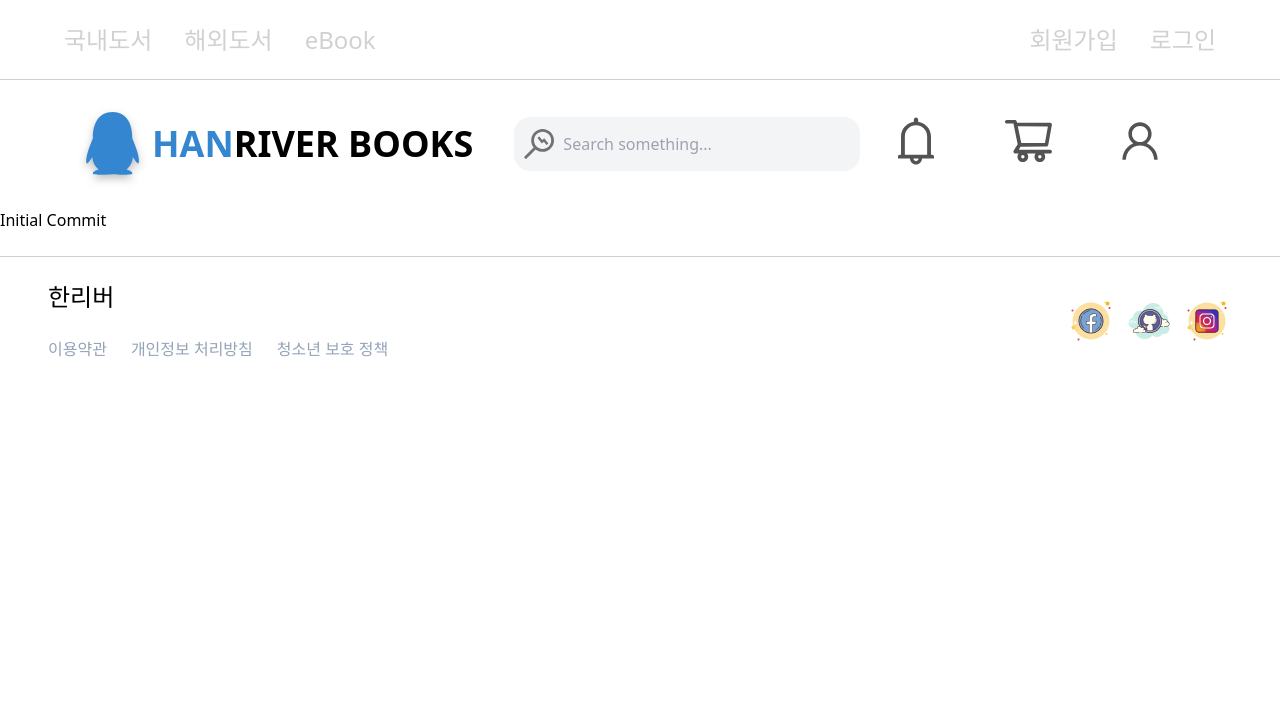
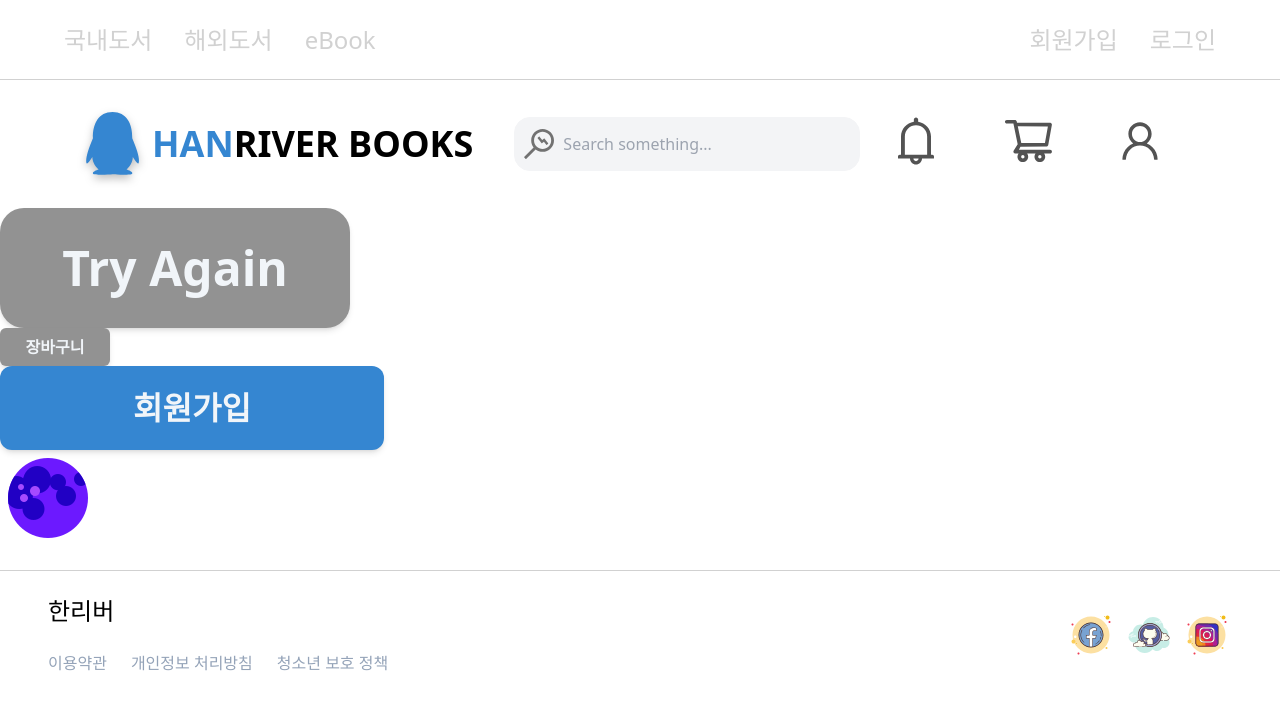
Before and after one commit to HanriverProject/frontend, a Next.js app in the folder client/: page / in a window 1280 px wide. Shown: the top 710 px of the page. Built offline with nearby package versions, Linux system fonts and the light colour scheme.

Commit message:
[CREATE]: Button logic

```diff
--- a/client/src/app/page.tsx
+++ b/client/src/app/page.tsx
@@ -1,3 +1,15 @@
+import Button from '@/components/ui/Button';
+import MoonIcon from '@/assets/icons/MoonIcon';
+
 export default function Home() {
-  return <main>Initial Commit</main>;
+  return (
+    <main>
+      <Button variant={'grey'} size={'lg'} label={'Try Again'}></Button>
+      <Button variant={'grey'} size={'md'} label={'장바구니'}></Button>
+      <Button variant={'blue'} size={'wlg'} label={'회원가입'}></Button>
+      <Button>
+        <MoonIcon />
+      </Button>
+    </main>
+  );
 }
--- a/client/src/components/ui/Button.tsx
+++ b/client/src/components/ui/Button.tsx
@@ -1,9 +1,54 @@
-import { FC } from 'react';
+import { ButtonHTMLAttributes, Children, FC } from 'react';
+import { cva, VariantProps } from 'class-variance-authority';
+import { cn } from '@/utils/cn';
 
-interface ButtonProps {}
+export const ButtonVariants = cva(
+  `
+  flex justify-center items-center active:scale-95 rounded-xl
+  text-sm font-bold text-slate-100 transition-all shadow-md
+  hover:scale-105 duration-200
+  `,
+  {
+    variants: {
+      variant: {
+        default: ' shadow-none active:scale-100',
+        grey: ' bg-slate-buttongrey ',
+        blue: ' bg-accent-blue',
+      },
+      size: {
+        default: '',
+        md: ' w-[6.875rem] h-[2.375rem] text-[1rem] rounded-md',
+        lg: 'w-[21.875rem] h-[7.5rem] text-[3rem] rounded-3xl',
+        wlg: 'w-[24rem] h-[5.25rem] text-[2rem]',
+      },
+    },
+    defaultVariants: {
+      variant: 'default',
+      size: 'default',
+    },
+  },
+);
 
-const Button: FC<ButtonProps> = ({}) => {
-  return <div>Button</div>;
+interface ButtonProps
+  extends ButtonHTMLAttributes<HTMLButtonElement>,
+    VariantProps<typeof ButtonVariants> {
+  label?: string;
+  children?: React.ReactElement;
+}
+
+const Button: FC<ButtonProps> = ({
+  variant,
+  size,
+  children,
+  label,
+  ...props
+}) => {
+  return (
+    <button className={cn(ButtonVariants({ variant, size }))} {...props}>
+      {children && children}
+      {label && label}
+    </button>
+  );
 };
 
 export default Button;
--- /dev/null
+++ b/client/src/utils/cn.tsx
@@ -0,0 +1,6 @@
+import { ClassValue, clsx } from 'clsx';
+import { twMerge } from 'tailwind-merge';
+
+export const cn = (...inputs: ClassValue[]) => {
+  return twMerge(clsx(inputs));
+};
--- a/client/tailwind.config.js
+++ b/client/tailwind.config.js
@@ -17,6 +17,7 @@ module.exports = {
         'slate-lightdark': '#333333',
         'slate-lightgrey': '#D1D1D1',
         'slate-lightwhite': '#DCDCDC',
+        'slate-buttongrey': '#929292',
         'accent-blue': '#3586D1',
       },
     },
```
